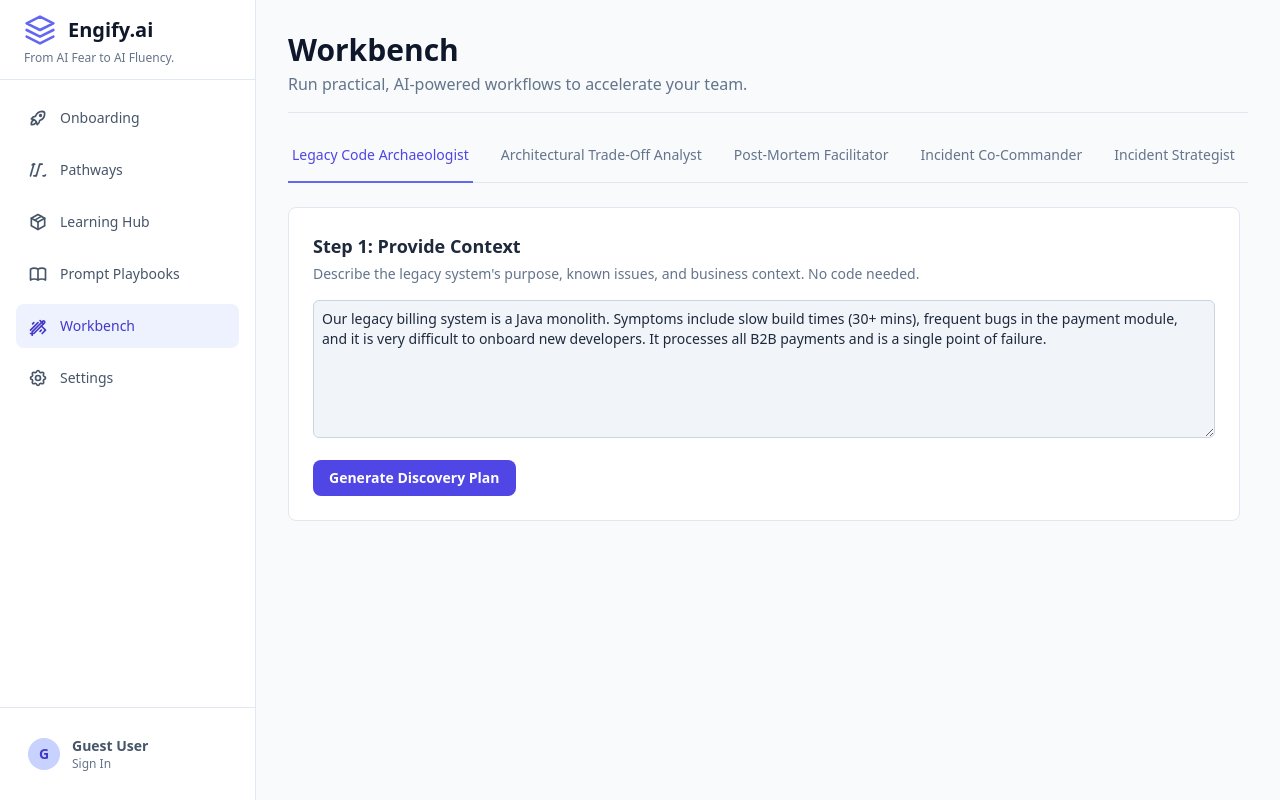
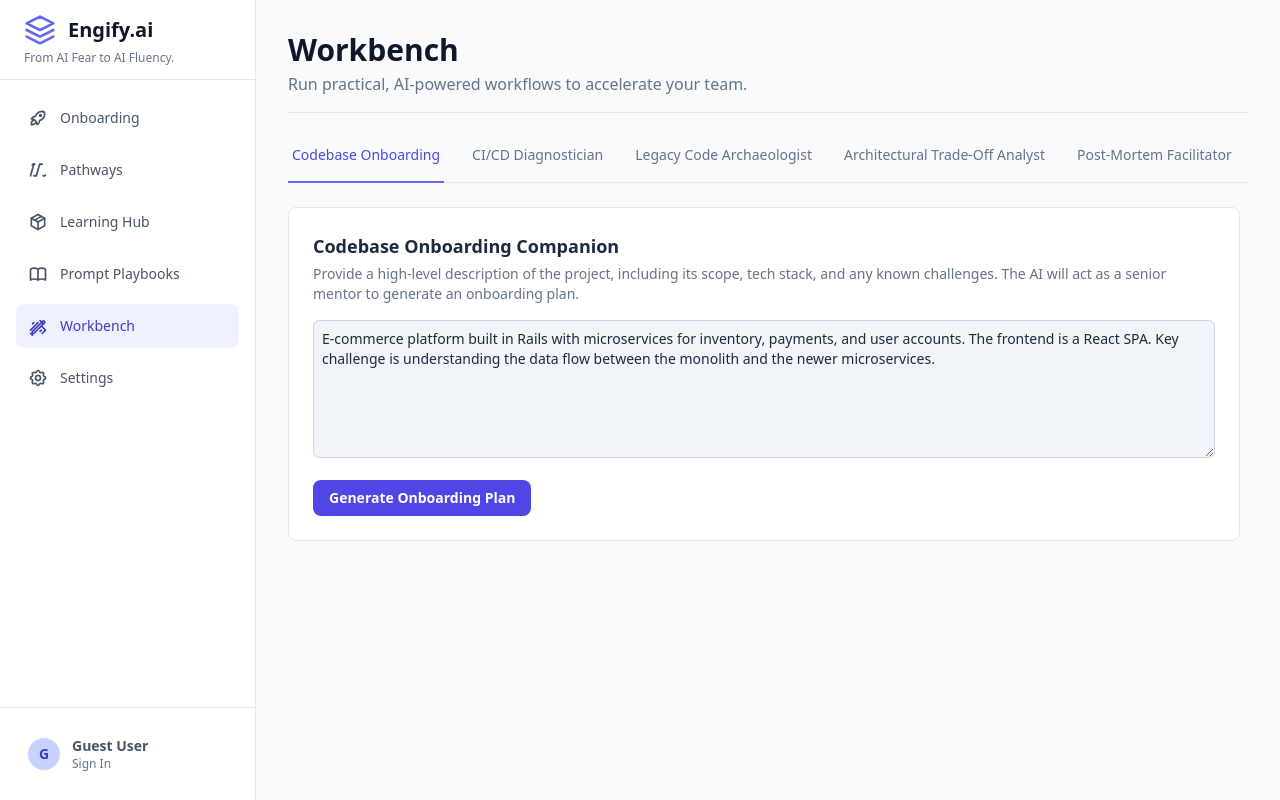
Before and after one commit to donlaur/Engify-AI-App, a React (Vite) app: page / in a window 1280 px wide. Both pictures are taken after a click on the button "Workbench". Built offline with nearby package versions, Linux system fonts and the light colour scheme.

Commit message:
feat: Add Codebase Onboarding and CI/CD Diagnostician tabs
Introduces two new tabs to the Engify Workbench: "Codebase Onboarding" and "CI/CD Diagnostician." Also adds a route for the "generate-postmortem" API, preparing for future functionality.

```diff
--- a/components/EngifyWorkbench.tsx
+++ b/components/EngifyWorkbench.tsx
@@ -1,12 +1,11 @@
-
 import React, { useState, useEffect } from 'react';
 
 type Model = 'gemini-2.5-flash' | 'gemini-2.5-pro';
-type ActiveTab = 'legacy-code-archaeologist' | 'architectural-tradeoff-analyst' | 'post-mortem-facilitator' | 'incident-co-commander' | 'incident-strategist' | 'tech-debt-strategist' | 'user-story-generator' | 'knowledge-navigator' | 'okr-architect' | 'project-kickoff' | 'prompt-lab' | 'core-values-architect';
+type ActiveTab = 'codebase-onboarding' | 'cicd-diagnostician' | 'legacy-code-archaeologist' | 'architectural-tradeoff-analyst' | 'post-mortem-facilitator' | 'incident-co-commander' | 'incident-strategist' | 'tech-debt-strategist' | 'user-story-generator' | 'knowledge-navigator' | 'okr-architect' | 'project-kickoff' | 'prompt-lab' | 'core-values-architect';
 
 
 const EngifyWorkbench: React.FC<{ initialPrompt?: string }> = ({ initialPrompt }) => {
-    const [activeTab, setActiveTab] = useState<ActiveTab>('legacy-code-archaeologist');
+    const [activeTab, setActiveTab] = useState<ActiveTab>('codebase-onboarding');
 
     useEffect(() => {
         if (initialPrompt) {
@@ -31,6 +30,8 @@ const EngifyWorkbench: React.FC<{ initialPrompt?: string }> = ({ initialPrompt }
 
             <div className="mt-4 border-b border-slate-200 dark:border-slate-700">
                 <nav className="-mb-px flex space-x-6 overflow-x-auto" aria-label="Tabs">
+                    <TabButton name="Codebase Onboarding" isActive={activeTab === 'codebase-onboarding'} onClick={() => setActiveTab('codebase-onboarding')} />
+                    <TabButton name="CI/CD Diagnostician" isActive={activeTab === 'cicd-diagnostician'} onClick={() => setActiveTab('cicd-diagnostician')} />
                     <TabButton name="Legacy Code Archaeologist" isActive={activeTab === 'legacy-code-archaeologist'} onClick={() => setActiveTab('legacy-code-archaeologist')} />
                     <TabButton name="Architectural Trade-Off Analyst" isActive={activeTab === 'architectural-tradeoff-analyst'} onClick={() => setActiveTab('architectural-tradeoff-analyst')} />
                     <TabButton name="Post-Mortem Facilitator" isActive={activeTab === 'post-mortem-facilitator'} onClick={() => setActiveTab('post-mortem-facilitator')} />
@@ -47,6 +48,8 @@ const EngifyWorkbench: React.FC<{ initialPrompt?: string }> = ({ initialPrompt }
             </div>
 
             <div className="mt-6 flex-1 overflow-y-auto pr-2 min-h-0">
+                {activeTab === 'codebase-onboarding' && <CodebaseOnboardingCompanion />}
+                {activeTab === 'cicd-diagnostician' && <CiCdDiagnostician />}
                 {activeTab === 'legacy-code-archaeologist' && <LegacyCodeArchaeologist />}
                 {activeTab === 'architectural-tradeoff-analyst' && <ArchitecturalTradeoffAnalyst />}
                 {activeTab === 'post-mortem-facilitator' && <PostmortemFacilitator />}
@@ -84,6 +87,174 @@ const FeatureStub: React.FC<{title: string, description: string}> = ({ title, de
         <span className="mt-4 px-3 py-1 text-xs font-semibold bg-yellow-100 text-yellow-800 dark:bg-yellow-900/50 dark:text-yellow-300 rounded-full">Coming Soon</span>
     </div>
 );
+
+const CodebaseOnboardingCompanion: React.FC = () => {
+    const [projectScope, setProjectScope] = useState('E-commerce platform built in Rails with microservices for inventory, payments, and user accounts. The frontend is a React SPA. Key challenge is understanding the data flow between the monolith and the newer microservices.');
+    const [promptSequence, setPromptSequence] = useState('');
+    const [summaryDocument, setSummaryDocument] = useState('');
+    const [isLoading, setIsLoading] = useState(false);
+    const [isGenerated, setIsGenerated] = useState(false);
+
+    const handleSubmit = async () => {
+        setIsLoading(true);
+        setIsGenerated(false);
+        try {
+            const apiKey = localStorage.getItem('gemini_api_key');
+            if (!apiKey) throw new Error("API key not found. Please set it in Settings.");
+
+            const response = await fetch('/api/codebase-onboarding', {
+                method: 'POST',
+                headers: {
+                    'Content-Type': 'application/json',
+                    'Authorization': `Bearer ${apiKey}`
+                },
+                body: JSON.stringify({ project_scope: projectScope })
+            });
+
+            if (!response.ok) {
+                const errorData = await response.json();
+                throw new Error(errorData.error || "Failed to get a response from the server.");
+            }
+
+            const data = await response.json();
+            setPromptSequence(data.prompt_sequence);
+            setSummaryDocument(data.onboarding_summary);
+            setIsGenerated(true);
+        } catch (err: any) {
+            console.error(err);
+            // You might want to display this error to the user
+        } finally {
+            setIsLoading(false);
+        }
+    };
+
+    return (
+        <div className="space-y-6">
+            <div className="p-6 bg-white dark:bg-slate-800/50 rounded-lg border border-slate-200 dark:border-slate-700">
+                <h2 className="font-semibold text-lg mb-1">Codebase Onboarding Companion</h2>
+                <p className="text-sm text-slate-500 dark:text-slate-400 mb-4">Provide a high-level description of the project, including its scope, tech stack, and any known challenges. The AI will act as a senior mentor to generate an onboarding plan.</p>
+
+                <textarea
+                    value={projectScope}
+                    onChange={(e) => setProjectScope(e.target.value)}
+                    rows={6}
+                    className="w-full p-2 rounded-md bg-slate-100 dark:bg-slate-700/50 border border-slate-300 dark:border-slate-600 focus:ring-2 focus:ring-indigo-500 outline-none transition font-sans text-sm"
+                    disabled={isGenerated}
+                />
+
+                 <button onClick={handleSubmit} disabled={isLoading || isGenerated} className="mt-4 px-4 py-2 bg-indigo-600 text-white rounded-lg font-semibold text-sm hover:bg-indigo-700 transition-colors disabled:bg-indigo-400">
+                    {isLoading ? 'Generating Plan...' : 'Generate Onboarding Plan'}
+                </button>
+            </div>
+
+            {isGenerated && (
+                <div className="p-6 bg-white dark:bg-slate-800/50 rounded-lg border border-slate-200 dark:border-slate-700">
+                    <h2 className="font-semibold text-lg mb-1">Your Generated Onboarding Documents</h2>
+                    <p className="text-sm text-slate-500 dark:text-slate-400 mb-4">Use the Prompt Sequence in your company's secure AI to explore the codebase, and share the Onboarding Summary with the new engineer.</p>
+
+                    <div className="grid grid-cols-1 lg:grid-cols-2 gap-6">
+                        <div>
+                            <h3 className="font-semibold mb-2">AI Prompt Sequence (for your internal AI)</h3>
+                            <div className="bg-slate-100 dark:bg-slate-900/50 p-4 rounded-lg max-h-96 overflow-y-auto">
+                                <pre className="text-sm whitespace-pre-wrap font-mono">{promptSequence}</pre>
+                            </div>
+                        </div>
+                        <div>
+                             <h3 className="font-semibold mb-2">Onboarding Summary Document</h3>
+                            <div className="bg-slate-100 dark:bg-slate-900/50 p-4 rounded-lg max-h-96 overflow-y-auto">
+                                <pre className="text-sm whitespace-pre-wrap font-sans">{summaryDocument}</pre>
+                            </div>
+                        </div>
+                    </div>
+                </div>
+            )}
+        </div>
+    );
+};
+
+const CiCdDiagnostician: React.FC = () => {
+    const [step, setStep] = useState(1);
+    const [symptoms, setSymptoms] = useState('Our main CI build times out on the E2E test suite, taking over 30 minutes. Deployments to staging frequently fail on Tuesdays after the weekly dependency update job runs.');
+    const [promptSequence, setPromptSequence] = useState('');
+    const [stakeholderReport, setStakeholderReport] = useState('');
+    const [isLoading, setIsLoading] = useState(false);
+
+    const handleSubmit = async () => {
+        setIsLoading(true);
+        try {
+            const apiKey = localStorage.getItem('gemini_api_key');
+            if (!apiKey) throw new Error("API key not found. Please set it in Settings.");
+
+            const response = await fetch('/api/cicd-diagnostician', {
+                method: 'POST',
+                headers: {
+                    'Content-Type': 'application/json',
+                    'Authorization': `Bearer ${apiKey}`
+                },
+                body: JSON.stringify({ symptoms })
+            });
+
+            if (!response.ok) {
+                const errorData = await response.json();
+                throw new Error(errorData.error || "Failed to get a response from the server.");
+            }
+
+            const data = await response.json();
+            setPromptSequence(data.prompt_sequence);
+            setStakeholderReport(data.improvement_report);
+            setStep(2);
+        } catch (err: any) {
+            console.error(err);
+            // You might want to display this error to the user
+        } finally {
+            setIsLoading(false);
+        }
+    };
+
+    return (
+        <div className="space-y-6">
+            <div className="p-6 bg-white dark:bg-slate-800/50 rounded-lg border border-slate-200 dark:border-slate-700">
+                <h2 className="font-semibold text-lg mb-1">Step 1: Describe Pipeline Symptoms</h2>
+                <p className="text-sm text-slate-500 dark:text-slate-400 mb-4">Describe the observable problems with your CI/CD pipeline (e.g., long test runs, frequent failures, slow deployments).</p>
+
+                <textarea
+                    value={symptoms}
+                    onChange={(e) => setSymptoms(e.target.value)}
+                    rows={6}
+                    className="w-full p-2 rounded-md bg-slate-100 dark:bg-slate-700/50 border border-slate-300 dark:border-slate-600 focus:ring-2 focus:ring-indigo-500 outline-none transition font-sans text-sm"
+                    disabled={step > 1}
+                />
+
+                 <button onClick={handleSubmit} disabled={isLoading || step > 1} className="mt-4 px-4 py-2 bg-indigo-600 text-white rounded-lg font-semibold text-sm hover:bg-indigo-700 transition-colors disabled:bg-indigo-400">
+                    {isLoading ? 'Analyzing...' : 'Generate Diagnostic Plan'}
+                </button>
+            </div>
+
+            {step >= 2 && (
+                <div className="p-6 bg-white dark:bg-slate-800/50 rounded-lg border border-slate-200 dark:border-slate-700">
+                    <h2 className="font-semibold text-lg mb-1">Step 2: Your Generated Strategy Documents</h2>
+                    <p className="text-sm text-slate-500 dark:text-slate-400 mb-4">Use the Prompt Sequence in your company's secure AI, and the Improvement Report to get buy-in.</p>
+
+                    <div className="grid grid-cols-1 lg:grid-cols-2 gap-6">
+                        <div>
+                            <h3 className="font-semibold mb-2">AI Prompt Sequence (for your internal AI)</h3>
+                            <div className="bg-slate-100 dark:bg-slate-900/50 p-4 rounded-lg max-h-96 overflow-y-auto">
+                                <pre className="text-sm whitespace-pre-wrap font-mono">{promptSequence}</pre>
+                            </div>
+                        </div>
+                        <div>
+                             <h3 className="font-semibold mb-2">Pipeline Improvement Report Memo</h3>
+                            <div className="bg-slate-100 dark:bg-slate-900/50 p-4 rounded-lg max-h-96 overflow-y-auto">
+                                <pre className="text-sm whitespace-pre-wrap font-sans">{stakeholderReport}</pre>
+                            </div>
+                        </div>
+                    </div>
+                </div>
+            )}
+        </div>
+    );
+};
+
 
 const ArchitecturalTradeoffAnalyst: React.FC = () => {
     const [step, setStep] = useState(1);
@@ -346,7 +517,6 @@ const LegacyCodeArchaeologist: React.FC = () => {
 };
 
 const PostmortemFacilitator: React.FC = () => {
-    // ... (rest of the component remains unchanged)
     const [incidentSummary, setIncidentSummary] = useState('On Tuesday afternoon, the primary user authentication service experienced a 45-minute outage, resulting in a 100% login failure rate for all customers.');
     const [timeline, setTimeline] = useState(`14:02 UTC - Deployment of new rate-limiting logic begins.
 14:05 UTC - First PagerDuty alerts fire for elevated 5xx errors.
@@ -452,7 +622,6 @@ interface IncidentLogEntry {
 }
 
 const IncidentCoCommander: React.FC = () => {
-    // ... (rest of the component remains unchanged)
     const [log, setLog] = useState<IncidentLogEntry[]>([
         { author: 'ai', text: "I'm your Incident Co-Commander. Describe the initial alert or symptom to begin the response process.", timestamp: new Date().toLocaleTimeString() }
     ]);
@@ -560,7 +729,6 @@ const IncidentCoCommander: React.FC = () => {
 };
 
 const TechnicalDebtStrategist: React.FC = () => {
-    // ... (rest of the component remains unchanged)
     const [step, setStep] = useState(1);
     const [symptoms, setSymptoms] = useState('Our CI/CD pipeline for the main monolith is taking over 45 minutes to run, which slows down developer velocity. New features in the billing module are taking twice as long as estimated because the code is tightly coupled and lacks tests. We had two minor production incidents last quarter related to this module.');
     const [businessContext, setBusinessContext] = useState('The billing module is business-critical. It handles all revenue and subscription logic. Any downtime directly impacts revenue. Slowing down feature development in this area means we are falling behind competitors.');
@@ -653,7 +821,6 @@ const TechnicalDebtStrategist: React.FC = () => {
 };
 
 const KnowledgeNavigator: React.FC = () => {
-    // ... (rest of the component remains unchanged)
     const [sourceText, setSourceText] = useState('');
     const [question, setQuestion] = useState('');
     const [result, setResult] = useState('');
@@ -733,7 +900,6 @@ const KnowledgeNavigator: React.FC = () => {
 };
 
 const ProjectKickoff: React.FC = () => {
-    // ... (rest of the component remains unchanged)
     const [projectGoal, setProjectGoal] = useState('');
     const [stakeholders, setStakeholders] = useState('');
     const [result, setResult] = useState('');
@@ -815,7 +981,6 @@ const ProjectKickoff: React.FC = () => {
 };
 
 const PromptLab: React.FC<{ initialPrompt?: string }> = ({ initialPrompt }) => {
-    // ... (rest of the component remains unchanged)
     const [model, setModel] = useState<Model>('gemini-2.5-flash');
     const [prompt, setPrompt] = useState(initialPrompt || '');
     const [result, setResult] = useState('');
```
Also changed, not shown: vercel.json, 1 other file (tests, documents, lock files or other folders).
